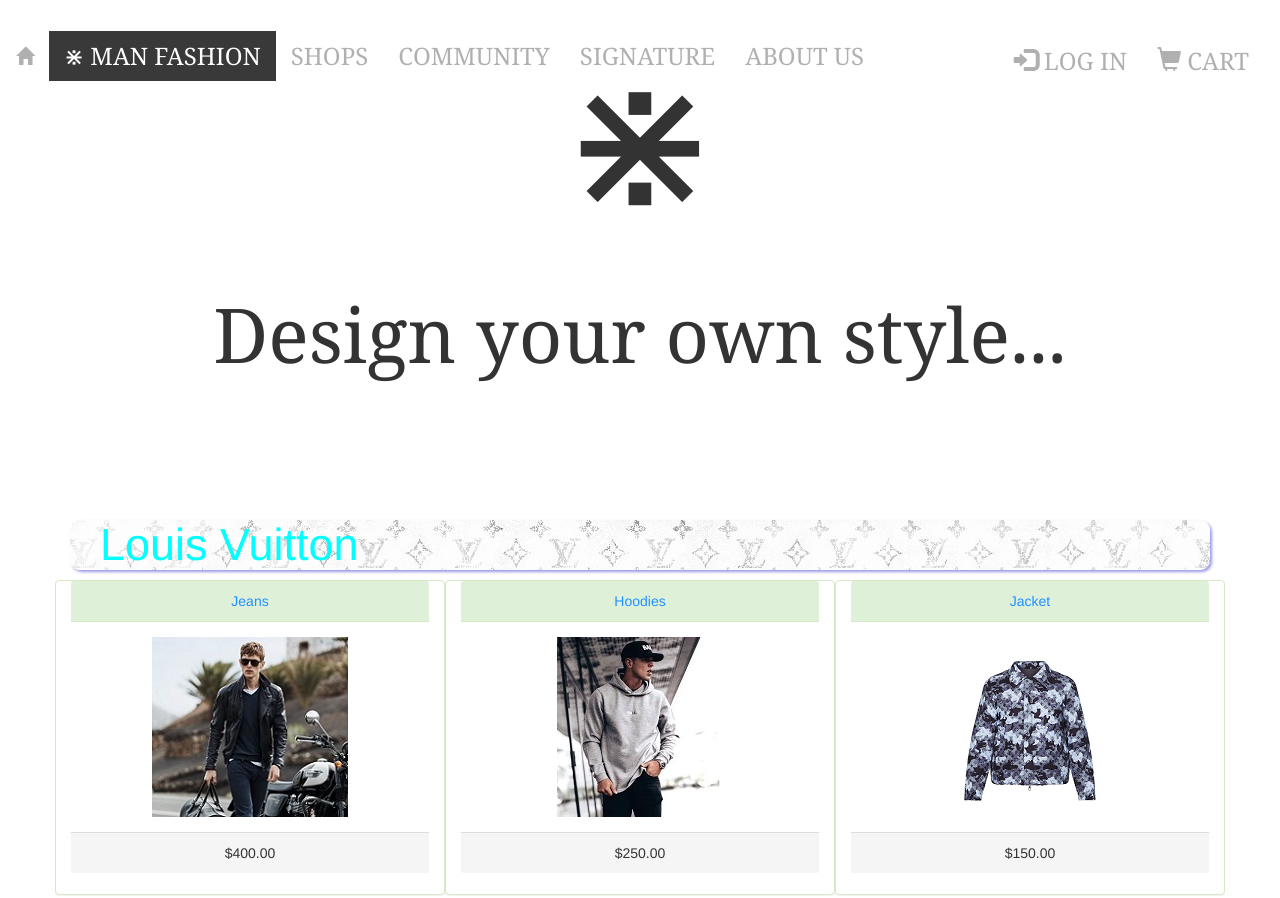
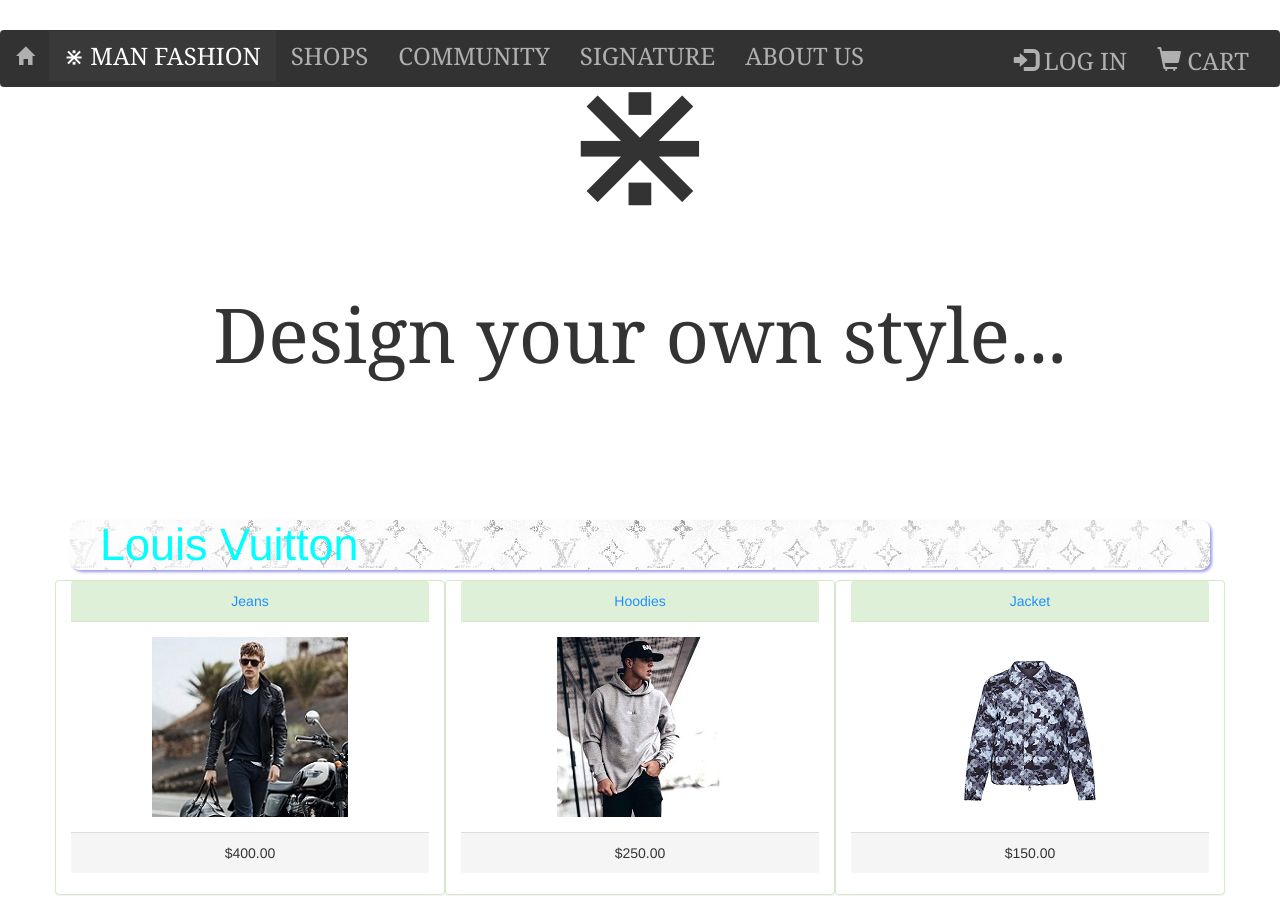
Before and after one commit to JayKingston92/Man, a plain HTML site: page 1shops.html in a window 1280 px wide. Shown: the top 898 px of the page. Drawn offline with nearby package versions, Linux system fonts and the light colour scheme; files whose address does not match are found by name.

Commit message:
Update 1shops.html

```diff
--- a/1shops.html
+++ b/1shops.html
@@ -6,6 +6,11 @@
     <title>Man Fashion</title>
     <link rel="stylesheet"  href="https://maxcdn.bootstrapcdn.com/bootstrap/3.3.7/css/bootstrap.min.css">
     <link rel="stylesheet" href="prj.css">
+    <style>
+         .navbar{
+          background:black;
+          }
+    </style>
 <body>
   <div class="container-storage">
   <nav class="navbar navbar-inverse">
```
